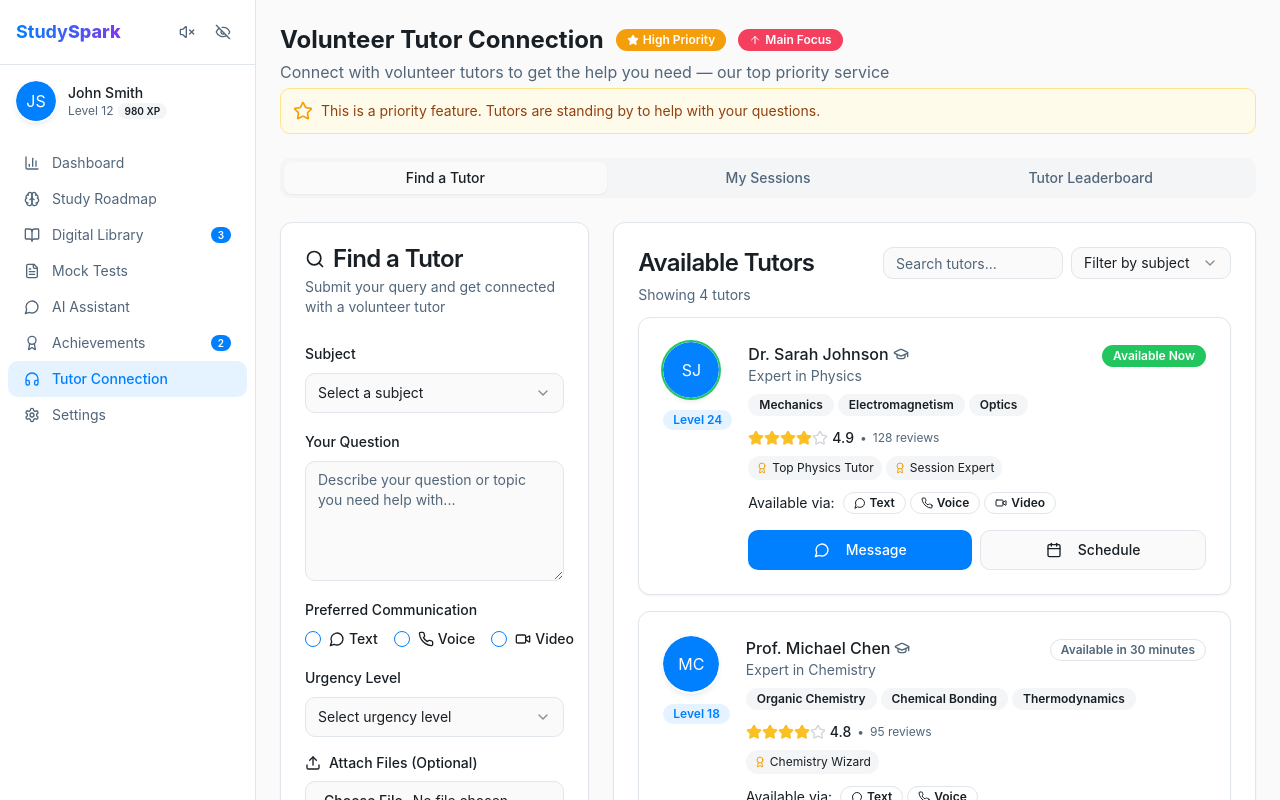
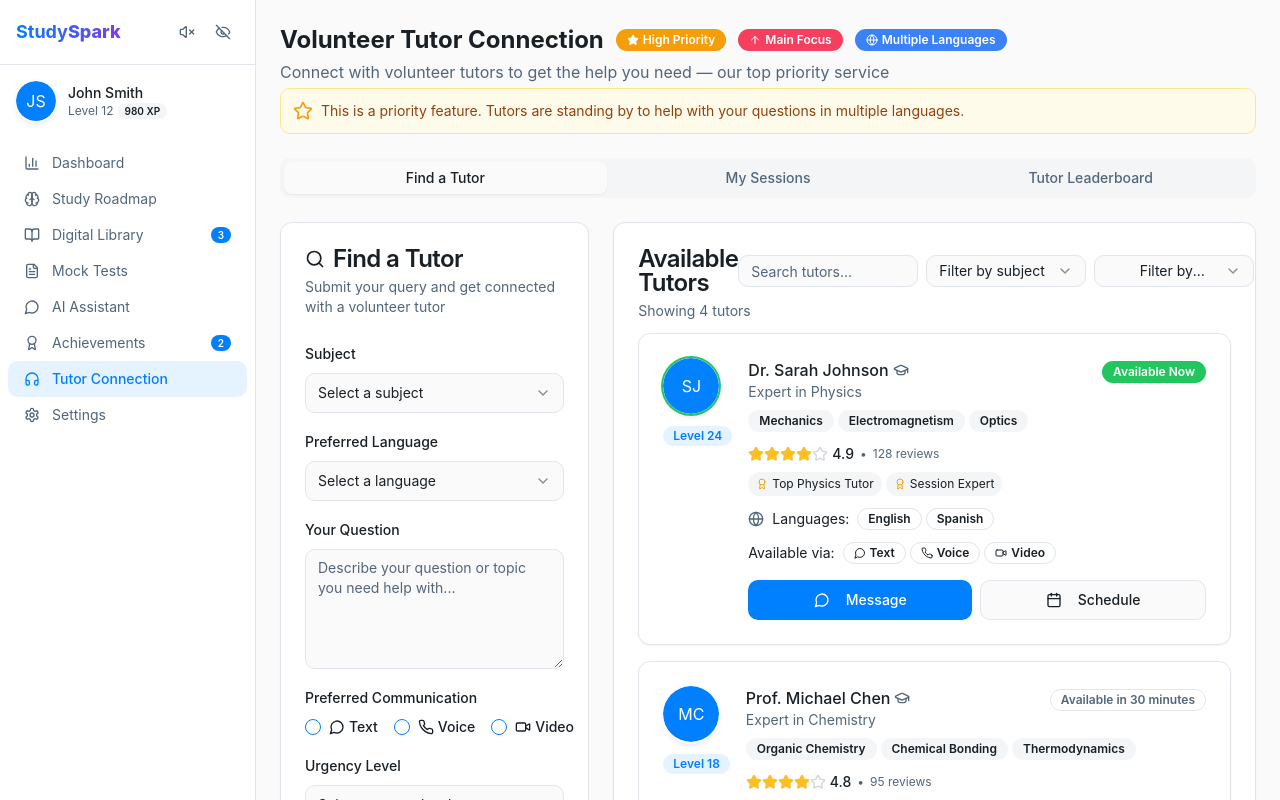
Before and after one commit to immortalxmachine/roadmap-spark-learn, a React (Vite) app: page /support in a window 1280 px wide. Shown: the top 800 px of the page. Built offline with nearby package versions, Linux system fonts and the light colour scheme.

Commit message:
Add language option
Adds a language selection option to the schedule new session form and the overall tutor connect section.

```diff
--- a/src/components/tutor/FindTutorTab.tsx
+++ b/src/components/tutor/FindTutorTab.tsx
@@ -8,7 +8,7 @@ import { Select, SelectContent, SelectItem, SelectTrigger, SelectValue } from '@
 import { Label } from '@/components/ui/label';
 import { Checkbox } from '@/components/ui/checkbox';
 import { Textarea } from '@/components/ui/textarea';
-import { MessageCircle, Phone, Video, Calendar, Search, Filter, Upload } from 'lucide-react';
+import { MessageCircle, Phone, Video, Calendar, Search, Filter, Upload, Globe } from 'lucide-react';
 import { useToast } from "@/hooks/use-toast";
 import { subjects } from '@/data/subjects';
 import TutorCard from './TutorCard';
@@ -19,8 +19,22 @@ interface FindTutorTabProps {
   onScheduleWithTutor?: (tutor: Tutor) => void;
 }
 
+// Available languages list
+const languages = [
+  { value: 'english', label: 'English' },
+  { value: 'spanish', label: 'Spanish' },
+  { value: 'french', label: 'French' },
+  { value: 'chinese', label: 'Chinese' },
+  { value: 'german', label: 'German' },
+  { value: 'russian', label: 'Russian' },
+  { value: 'arabic', label: 'Arabic' },
+  { value: 'portuguese', label: 'Portuguese' },
+  { value: 'japanese', label: 'Japanese' },
+];
+
 const FindTutorTab: React.FC<FindTutorTabProps> = ({ tutors, onScheduleWithTutor }) => {
   const [selectedSubject, setSelectedSubject] = useState<string>("");
+  const [selectedLanguage, setSelectedLanguage] = useState<string>("");
   const [searchQuery, setSearchQuery] = useState<string>("");
   const [urgencyLevel, setUrgencyLevel] = useState<string>("");
   const [question, setQuestion] = useState<string>("");
@@ -83,11 +97,16 @@ const FindTutorTab: React.FC<FindTutorTabProps> = ({ tutors, onScheduleWithTutor
   };
 
   const findMatchingTutors = () => {
-    // Match tutors by subject and communication preferences
+    // Match tutors by subject, language, and communication preferences
     return tutors.filter(tutor => {
       // Match by subject
       const subjectMatch = tutor.specialty.toLowerCase() === selectedSubject.toLowerCase() ||
         tutor.expertise.some(exp => exp.toLowerCase().includes(selectedSubject.toLowerCase()));
+
+      // Match by language if selected
+      const languageMatch = !selectedLanguage ||
+        (tutor.languages && tutor.languages.some(lang =>
+          lang.toLowerCase() === selectedLanguage.toLowerCase()));
 
       // Match by communication preference if any selected
       const commMatch = !Object.values(commPreferences).some(Boolean) ||
@@ -98,7 +117,7 @@ const FindTutorTab: React.FC<FindTutorTabProps> = ({ tutors, onScheduleWithTutor
       // Prioritize available tutors if urgency is high
       const urgencyMatch = urgencyLevel !== 'high' || tutor.status === 'available';
 
-      return subjectMatch && commMatch && urgencyMatch;
+      return subjectMatch && languageMatch && commMatch && urgencyMatch;
     });
   };
 
@@ -116,6 +135,23 @@ const FindTutorTab: React.FC<FindTutorTabProps> = ({ tutors, onScheduleWithTutor
         tutor.expertise.some(exp => exp.toLowerCase().includes(subject.toLowerCase()))
       );
       setFilteredTutors(filtered);
+      setIsSearching(false);
+    }, 500);
+  };
+
+  const handleLanguageFilterChange = (language: string) => {
+    setIsSearching(true);
+
+    setTimeout(() => {
+      if (language === "all") {
+        setFilteredTutors(tutors);
+      } else {
+        const filtered = tutors.filter(tutor =>
+          tutor.languages && tutor.languages.some(lang =>
+            lang.toLowerCase() === language.toLowerCase())
+        );
+        setFilteredTutors(filtered);
+      }
       setIsSearching(false);
     }, 500);
   };
@@ -156,6 +192,23 @@ const FindTutorTab: React.FC<FindTutorTabProps> = ({ tutors, onScheduleWithTutor
                     {subjects.map((subject) => (
                       <SelectItem key={subject.value} value={subject.value}>
                         {subject.label}
+                      </SelectItem>
+                    ))}
+                  </SelectContent>
+                </Select>
+              </div>
+
+              <div className="space-y-2">
+                <Label htmlFor="language">Preferred Language</Label>
+                <Select value={selectedLanguage} onValueChange={setSelectedLanguage}>
+                  <SelectTrigger>
+                    <SelectValue placeholder="Select a language" />
+                  </SelectTrigger>
+                  <SelectContent>
+                    <SelectItem value="">Any Language</SelectItem>
+                    {languages.map((language) => (
+                      <SelectItem key={language.value} value={language.value}>
+                        {language.label}
                       </SelectItem>
                     ))}
                   </SelectContent>
@@ -275,6 +328,19 @@ const FindTutorTab: React.FC<FindTutorTabProps> = ({ tutors, onScheduleWithTutor
                     ))}
                   </SelectContent>
                 </Select>
+                <Select onValueChange={handleLanguageFilterChange}>
+                  <SelectTrigger className="w-[160px] h-8">
+                    <SelectValue placeholder="Filter by language" />
+                  </SelectTrigger>
+                  <SelectContent>
+                    <SelectItem value="all">All Languages</SelectItem>
+                    {languages.map((language) => (
+                      <SelectItem key={language.value} value={language.value}>
+                        {language.label}
+                      </SelectItem>
+                    ))}
+                  </SelectContent>
+                </Select>
               </div>
             </div>
             <CardDescription>
--- a/src/components/tutor/SessionsTab.tsx
+++ b/src/components/tutor/SessionsTab.tsx
@@ -15,7 +15,8 @@ import {
   Send,
   Star,
   History,
-  FileText
+  FileText,
+  Globe
 } from 'lucide-react';
 import AnimatedAvatar from '@/components/ui/avatar-animated';
 import { useToast } from "@/hooks/use-toast";
@@ -49,7 +50,6 @@ const SessionsTab: React.FC<SessionsTabProps> = ({ activeSessions: initialSessio
     feedback: '',
   });
   const [sessionBeingReviewed, setSessionBeingReviewed] = useState<number | null>(null);
-
   const [pastSessions, setPastSessions] = useState<Session[]>([
     {
       id: 101,
@@ -77,6 +77,19 @@ const SessionsTab: React.FC<SessionsTabProps> = ({ activeSessions: initialSessio
       rating: 4
     }
   ]);
+  const [selectedLanguage, setSelectedLanguage] = useState<string>('english');
+
+  const languages = [
+    { value: 'english', label: 'English' },
+    { value: 'spanish', label: 'Spanish' },
+    { value: 'french', label: 'French' },
+    { value: 'chinese', label: 'Chinese' },
+    { value: 'german', label: 'German' },
+    { value: 'russian', label: 'Russian' },
+    { value: 'arabic', label: 'Arabic' },
+    { value: 'portuguese', label: 'Portuguese' },
+    { value: 'japanese', label: 'Japanese' },
+  ];
 
   const handleSendMessage = () => {
     if (message.trim() === '') return;
@@ -117,14 +130,15 @@ const SessionsTab: React.FC<SessionsTabProps> = ({ activeSessions: initialSessio
       startTime: `${format(date, 'PPP')}, ${selectedTime}`,
       duration: `${selectedDuration} minutes`,
       status: 'scheduled',
-      mode: selectedSessionType
+      mode: selectedSessionType,
+      language: selectedLanguage
     };
 
     setActiveSessions([...activeSessions, newSession]);
 
     toast({
       title: "Session scheduled!",
-      description: `Your ${selectedDuration} minute ${selectedSessionType} session has been scheduled for ${format(date, 'PPP')} at ${selectedTime}.`,
+      description: `Your ${selectedDuration} minute ${selectedSessionType} session in ${selectedLanguage} has been scheduled for ${format(date, 'PPP')} at ${selectedTime}.`,
     });
 
     setSelectedSubject('');
@@ -133,6 +147,7 @@ const SessionsTab: React.FC<SessionsTabProps> = ({ activeSessions: initialSessio
     setSelectedDuration('');
     setTopic('');
     setSelectedSessionType('video');
+    setSelectedLanguage('english');
   };
 
   const handleCancelSession = (sessionId: number) => {
@@ -277,6 +292,12 @@ const SessionsTab: React.FC<SessionsTabProps> = ({ activeSessions: initialSessio
                                 )}
                                 {session.mode.charAt(0).toUpperCase() + session.mode.slice(1)} Session
                               </div>
+                              {session.language && (
+                                <div className="flex items-center">
+                                  <Globe className="h-4 w-4 mr-1 text-muted-foreground" />
+                                  {session.language}
+                                </div>
+                              )}
                             </div>
                           </div>
                         </div>
@@ -382,6 +403,7 @@ const SessionsTab: React.FC<SessionsTabProps> = ({ activeSessions: initialSessio
                           <TableHead>Tutor</TableHead>
                           <TableHead>Date & Time</TableHead>
                           <TableHead>Duration</TableHead>
+                          <TableHead>Language</TableHead>
                           <TableHead>Rating</TableHead>
                           <TableHead className="text-right">Actions</TableHead>
                         </TableRow>
@@ -412,6 +434,7 @@ const SessionsTab: React.FC<SessionsTabProps> = ({ activeSessions: initialSessio
                             </TableCell>
                             <TableCell>{session.startTime}</TableCell>
                             <TableCell>{session.duration}</TableCell>
+                            <TableCell>{session.language || 'English'}</TableCell>
                             <TableCell>
                               {renderStarRating(session.rating)}
                             </TableCell>
@@ -544,6 +567,22 @@ const SessionsTab: React.FC<SessionsTabProps> = ({ activeSessions: initialSessio
               </div>
 
               <div className="space-y-2">
+                <Label>Language</Label>
+                <Select value={selectedLanguage} onValueChange={setSelectedLanguage}>
+                  <SelectTrigger>
+                    <SelectValue placeholder="Select language" />
+                  </SelectTrigger>
+                  <SelectContent>
+                    {languages.map((language) => (
+                      <SelectItem key={language.value} value={language.value}>
+                        {language.label}
+                      </SelectItem>
+                    ))}
+                  </SelectContent>
+                </Select>
+              </div>
+
+              <div className="space-y-2">
                 <Label>Date</Label>
                 <Popover>
                   <PopoverTrigger asChild>
--- a/src/components/tutor/TutorCard.tsx
+++ b/src/components/tutor/TutorCard.tsx
@@ -3,7 +3,7 @@ import React from 'react';
 import { Card, CardContent } from '@/components/ui/card';
 import { Button } from '@/components/ui/button';
 import { Badge } from '@/components/ui/badge';
-import { MessageCircle, Phone, Video, Calendar, Star, GraduationCap, Award } from 'lucide-react';
+import { MessageCircle, Phone, Video, Calendar, Star, GraduationCap, Award, Globe } from 'lucide-react';
 import AnimatedAvatar from '@/components/ui/avatar-animated';
 import { useToast } from "@/hooks/use-toast";
 import { Tutor } from '@/types/tutor';
@@ -105,6 +105,21 @@ const TutorCard: React.FC<TutorCardProps> = ({ tutor, onSchedule }) => {
               ))}
             </div>
 
+            {/* Languages spoken */}
+            {tutor.languages && tutor.languages.length > 0 && (
+              <div className="flex items-center mb-3 text-sm">
+                <Globe className="h-4 w-4 mr-2 text-muted-foreground" />
+                <span className="mr-2">Languages:</span>
+                <div className="flex flex-wrap gap-1">
+                  {tutor.languages.map((language, index) => (
+                    <Badge key={index} variant="outline" className="text-xs">
+                      {language}
+                    </Badge>
+                  ))}
+                </div>
+              </div>
+            )}
+
             <div className="flex items-center mb-4 text-sm">
               <span className="mr-2">Available via:</span>
               {tutor.communicationModes.includes('text') && (
--- a/src/pages/TutorConnection.tsx
+++ b/src/pages/TutorConnection.tsx
@@ -10,7 +10,7 @@ import TutorLeaderboard from '@/components/tutor/TutorLeaderboard';
 import { Tutor } from '@/types/tutor';
 import { Session } from '@/types/session';
 import { Badge } from '@/components/ui/badge';
-import { Star, ArrowUp } from 'lucide-react';
+import { Star, ArrowUp, Globe } from 'lucide-react';
 
 const TutorConnection = () => {
   const [activeTab, setActiveTab] = useState('find-tutor');
@@ -28,7 +28,8 @@ const TutorConnection = () => {
       avatar: "SJ",
       level: 24,
       badges: ["Top Physics Tutor", "Session Expert"],
-      communicationModes: ["text", "voice", "video"]
+      communicationModes: ["text", "voice", "video"],
+      languages: ["English", "Spanish"]
     },
     {
       id: 2,
@@ -42,7 +43,8 @@ const TutorConnection = () => {
       avatar: "MC",
       level: 18,
       badges: ["Chemistry Wizard"],
-      communicationModes: ["text", "voice"]
+      communicationModes: ["text", "voice"],
+      languages: ["English", "Chinese", "French"]
     },
     {
       id: 3,
@@ -55,7 +57,8 @@ const TutorConnection = () => {
       avatar: "EP",
       level: 21,
       badges: ["Biology Master", "Patient Teacher"],
-      communicationModes: ["text", "voice", "video"]
+      communicationModes: ["text", "voice", "video"],
+      languages: ["English", "German"]
     },
     {
       id: 4,
@@ -69,7 +72,8 @@ const TutorConnection = () => {
       avatar: "DW",
       level: 32,
       badges: ["Math Genius", "Top Rated"],
-      communicationModes: ["text", "video"]
+      communicationModes: ["text", "video"],
+      languages: ["English", "Russian"]
     }
   ];
 
@@ -84,7 +88,8 @@ const TutorConnection = () => {
       startTime: "Today, 2:00 PM",
       duration: "45 minutes",
       status: 'in-progress',
-      mode: 'video'
+      mode: 'video',
+      language: 'English'
     },
     {
       id: 2,
@@ -95,7 +100,8 @@ const TutorConnection = () => {
       startTime: "Tomorrow, 4:00 PM",
       duration: "60 minutes",
       status: 'scheduled',
-      mode: 'voice'
+      mode: 'voice',
+      language: 'English'
     }
   ];
 
@@ -120,12 +126,16 @@ const TutorConnection = () => {
               <ArrowUp className="h-3 w-3 mr-1" />
               Main Focus
             </Badge>
+            <Badge className="bg-blue-500 hover:bg-blue-600">
+              <Globe className="h-3 w-3 mr-1" />
+              Multiple Languages
+            </Badge>
           </div>
           <p className="text-muted-foreground mb-1">Connect with volunteer tutors to get the help you need — our top priority service</p>
           <div className="p-3 bg-amber-50 dark:bg-amber-950/20 border border-amber-200 dark:border-amber-800 rounded-md mb-4 flex items-center">
             <Star className="h-5 w-5 text-amber-500 mr-2" />
             <p className="text-sm text-amber-800 dark:text-amber-200">
-              This is a priority feature. Tutors are standing by to help with your questions.
+              This is a priority feature. Tutors are standing by to help with your questions in multiple languages.
             </p>
           </div>
           <TextToSpeech text="Volunteer Tutor Connection. Connect with volunteer tutors to get help with your studies. This is a high priority service." />
--- a/src/types/session.ts
+++ b/src/types/session.ts
@@ -9,6 +9,7 @@ export interface Session {
   duration: string;
   status: 'scheduled' | 'in-progress' | 'completed';
   mode: 'text' | 'voice' | 'video';
+  language?: string; // Language for the session
   rating?: number; // 1-5 star rating
   feedback?: string; // User feedback for the session
 }
--- a/src/types/tutor.ts
+++ b/src/types/tutor.ts
@@ -13,4 +13,5 @@ export interface Tutor {
   level: number;
   badges: string[];
   communicationModes: ('text' | 'voice' | 'video')[];
+  languages?: string[]; // Languages spoken by the tutor
 }
```
